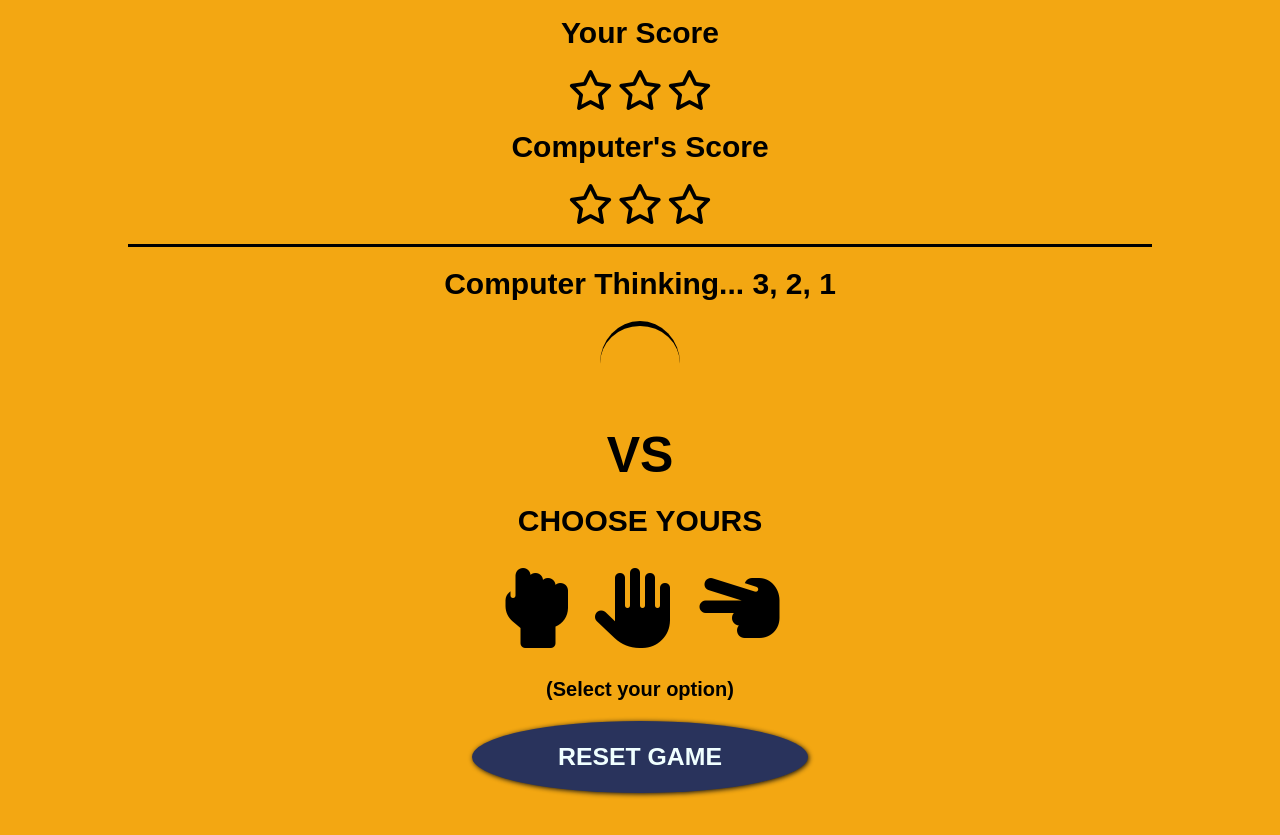
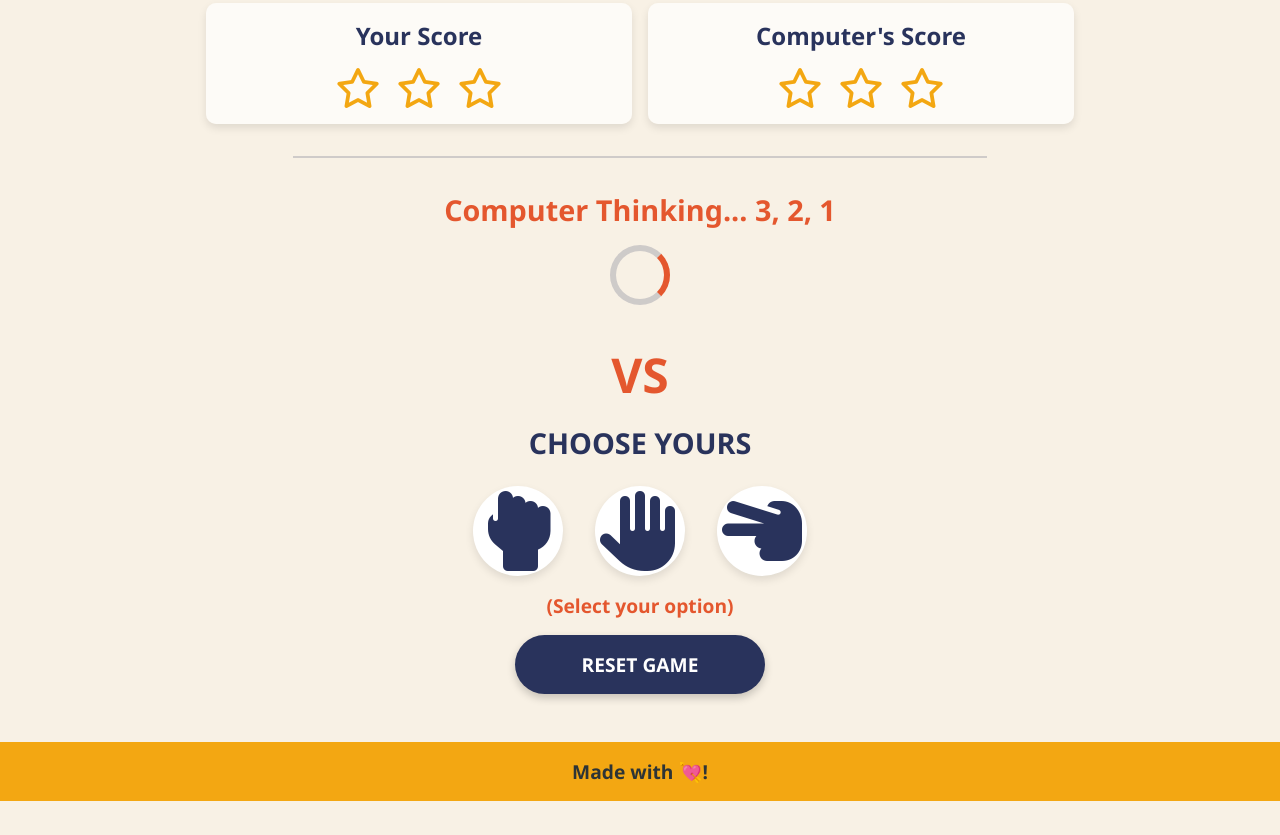
Before and after one commit to yadavikash19/stone-paper-scissor, a plain HTML site: page game.html in a window 1280 px wide. Shown: the part 265-1100 px from the top of the page. After the commit the page ends 1066 px from the top, so only its background shows below. Drawn offline with Linux system fonts and the light colour scheme.

Commit message:
Added More Styling

```diff
--- a/game.css
+++ b/game.css
@@ -1,182 +1,258 @@
-*{
+* {
     margin: 0;
     padding: 0;
-    font-family: Arial, Helvetica, sans-serif;
+    box-sizing: border-box;
+    font-family: 'Segoe UI', Tahoma, Geneva, Verdana, sans-serif;
 }
 
-body{
+:root {
+    --color1: #E4572E;  /* Vibrant orange for header */
+    --color2: #29335C;  /* Dark blue for buttons */
+    --color3: #F8F1E5;  /* Light cream for background */
+    --color4: #A8C686;  /* Soft green (unused) */
+    --color5: #F3A712;  /* Golden yellow for footer */
+    --text-light: #FFFFFF;
+    --text-dark: #2D3436;
+    --accent: #E4572E;
+}
+
+body {
     background-color: var(--color3);
     text-align: center;
+    min-height: 100vh;
+    display: flex;
+    flex-direction: column;
+    color: var(--text-dark);
 }
 
-nav{
+nav {
     background-color: var(--color1);
-    color: white;
-    padding: 20px;
+    color: var(--text-light);
+    padding: 1.2rem;
     text-align: center;
-    font-size: 23px;
+    font-size: 1.8rem;
     position: sticky;
     top: 0;
-}
-footer{
-    background-color: var(--color5);
-    color: rgb(0, 0, 0);
-    padding: 4px;
-    text-align: center;
-    font-size: 20px;
-    bottom: 0;
-}
-main{
-    margin-bottom: 300px;
+    box-shadow: 0 2px 10px rgba(0, 0, 0, 0.1);
+    z-index: 10;
 }
 
-:root{
-    --color1: #E4572E;
-    --color2: #29335C;
-    --color3: #F3A712;
-    --color4: #A8C686;
-    --color5: #669BBC;
+footer {
+    background-color: var(--color5);
+    color: var(--text-dark);
+    padding: 1rem;
+    text-align: center;
+    font-size: 1.2rem;
+    font-weight: 600;
+    margin-top: auto;
 }
 
-div{
-    margin: auto;
-    margin-top: 20px;
-    width: 80vw;
+/* Game Container Styles */
+main {
+    padding: 2rem 1rem;
+    max-width: 900px;
+    margin: 0 auto;
+    width: 100%;
 }
 
-h1.rounds{
-    padding: 20px;
-    font-size: 13vmin;
+h1.rounds {
+    font-size: 3rem;
+    margin: 1rem 0;
+    color: var(--color2);
 }
 
-/* div.playerScore{
-    border: solid;
+.line {
+    height: 2px;
+    background-color: var(--color2);
+    opacity: 0.2;
+    margin: 1.5rem auto;
+    width: 80%;
 }
 
-div.compScore{
-    border: solid;
+/* Scores Section */
+.scores {
+    display: flex;
+    justify-content: space-around;
+    margin: 2rem 0;
+    flex-wrap: wrap;
+    gap: 1rem;
 }
 
-div.compTurn{
-    border: solid;
+.playerScore, .compScore {
+    flex: 1;
+    min-width: 250px;
+    padding: 1rem;
+    border-radius: 10px;
+    background: rgba(255, 255, 255, 0.7);
+    box-shadow: 0 4px 8px rgba(0, 0, 0, 0.1);
 }
 
-div.playerTurn{
-    border: solid;
-} */
-button.rstGame{
-    background-color: var(--color2);
-    height: 9vmin;
-    width: 42vmin;
-    box-shadow: 1px 1px 5px rgb(19, 18, 18);
-    border: none;
-    font-size: 1.55rem;
-    border-radius: 50%;
-    font-weight: 600;
-    transition: 0.2s ease-in-out;
-    color: azure;
+.scores h2 {
+    font-size: 1.5rem;
+    margin-bottom: 1rem;
+    color: var(--color2);
 }
 
-button.rst:hover{
-    transform: scale(1.15);
-    background-color: #2b4198;;
-}
-button.rst:active{
-    transform: scale(0.9);
+.stars {
+    display: flex;
+    justify-content: center;
+    gap: 1rem;
 }
 
-h2{
-    font-weight: 700;
-    font-size: 30px;
+.fa-star {
+    font-size: 2.5rem;
+    color: var(--color5);
 }
 
-div.loader{
-    width: 10vmin;
-    height: 10vmin;
-    border-top: solid black 5px;
-    border-radius: 50%;
-    animation: loading 0.5s linear infinite;
+/* Gameplay Area */
+.compTurn {
+    margin: 2rem 0;
+    min-height: 120px;
 }
 
+#compLine {
+    font-size: 1.8rem;
+    margin-bottom: 1rem;
+    color: var(--color1);
+}
 
+.loader {
+    width: 60px;
+    height: 60px;
+    border: 6px solid rgba(41, 51, 92, 0.2);
+    border-top: 6px solid var(--color1);
+    border-radius: 50%;
+    margin: 0 auto;
+    animation: loading 0.8s linear infinite;
+}
+
+.VS {
+    font-size: 3rem;
+    font-weight: 700;
+    margin: 1rem 0;
+    color: var(--color1);
+}
+
+.playerTurn h2 {
+    font-size: 1.8rem;
+    margin-bottom: 1.5rem;
+    color: var(--color2);
+}
+
+.options {
+    display: flex;
+    justify-content: center;
+    gap: 2rem;
+    flex-wrap: wrap;
+    margin-bottom: 1rem;
+}
+
+.rock-paper-scissors {
+    cursor: pointer;
+    padding: 1rem;
+    border-radius: 50%;
+    background: white;
+    width: 90px;
+    height: 90px;
+    display: flex;
+    align-items: center;
+    justify-content: center;
+    box-shadow: 0 4px 8px rgba(0, 0, 0, 0.1);
+    transition: all 0.3s ease;
+    color: var(--color2);
+}
+
+.rock-paper-scissors:hover {
+    transform: translateY(-5px) scale(1.1);
+    box-shadow: 0 8px 16px rgba(0, 0, 0, 0.15);
+}
+
+.rock-paper-scissors:active {
+    transform: translateY(0) scale(0.95);
+}
+
+.pick {
+    font-size: 1.2rem;
+    font-weight: 600;
+    color: var(--color1);
+    margin-top: 1rem;
+}
+
+/* Buttons */
+button {
+    border: none;
+    border-radius: 50px;
+    font-weight: 600;
+    transition: all 0.3s ease;
+    cursor: pointer;
+    padding: 1rem 2rem;
+    font-size: 1.2rem;
+    margin: 1rem;
+    box-shadow: 0 4px 8px rgba(0, 0, 0, 0.2);
+}
+
+button.rstGame, button.newGame {
+    background-color: var(--color2);
+    color: white;
+    min-width: 250px;
+}
+
+button:hover {
+    transform: translateY(-3px);
+    box-shadow: 0 6px 12px rgba(0, 0, 0, 0.25);
+    background-color: #1e2a4a;
+}
+
+button:active {
+    transform: translateY(1px);
+}
+
+/* Results Section */
+.results {
+    text-align: center;
+    padding: 2rem;
+    margin: 2rem auto;
+    max-width: 600px;
+}
+
+h1.resultLine {
+    font-size: 3.5rem;
+    margin: 2rem 0;
+    color: var(--color1);
+}
+
+/* Animations */
 @keyframes loading {
     from { transform: rotate(0deg); }
     to { transform: rotate(360deg); }
 }
 
-.fa-star {
-    font-size: 40px;
-}
-
-
-.rock-paper-scissors {
-    margin: 10px;
-    transition: 0.2s ease-in-out;
-
-}
-.rock-paper-scissors:hover{
-    transform: scale(1.25);
-}
-.rock-paper-scissors:active{
-    transform: scale(0.9);
-}
-
-p.VS{
-    font-size: 50px;
-    font-weight: 700;
-    padding-top: 20px;
-}
-p.pick{
-    font-size: 20px;
-    font-weight: 700;
-    padding-top: 20px;
-}
-
-div.line{
-    border-top: solid;
-    width: 80vw;
-}
-
-div.rstGame{
-    padding-bottom: 30px;
-}
-/* ------------------------------ */
-.gameHidden{
-    display: none;/
-}
-div.resultHide{
-    display: none;
-}
-.loaderHide{
+/* Hidden Elements */
+.gameHidden {
     display: none;
 }
 
-h1.resultLine{
-    padding: 100px;
-    font-size: 8vmin;
+.resultHide {
+    display: none;
 }
 
-button.newGame{
-    background-color: var(--color2);
-    height: 9vmin;
-    width: 42vmin;
-    box-shadow: 3px 3px 5px rgb(0, 0, 0);
-    border: none;
-    font-size: 1.75rem;
-    border-radius: 50%;
-    font-weight: 600;
-    transition: 0.2s ease-in-out;
-
+.loaderHide {
+    display: none;
 }
 
-button:hover{
-    transform: scale(1.25);
-    background-color: #2b4198;;
+/* Responsive Adjustments */
+@media (max-width: 768px) {
+    h1.rounds, h1.resultLine {
+        font-size: 2.5rem;
+    }
+
+    .options {
+        gap: 1rem;
+    }
+
+    .rock-paper-scissors {
+        width: 80px;
+        height: 80px;
+        font-size: 3rem;
+    }
 }
-button:active{
-    transform: scale(0.9);
-}
-
-div.results{
-    margin-bottom: 100px;
-}
--- a/game.html
+++ b/game.html
@@ -1,18 +1,16 @@
 <!DOCTYPE html>
 <html lang="en">
-
 <head>
     <meta charset="UTF-8">
     <meta name="viewport" content="width=device-width, initial-scale=1.0">
-    <title>stone-paper-scissors</title>
+    <title>Stone Paper Scissors</title>
+    <link rel="stylesheet" href="https://cdnjs.cloudflare.com/ajax/libs/font-awesome/6.5.1/css/all.min.css">
     <link rel="stylesheet" href="game.css">
-    <link rel="stylesheet" href="https://cdnjs.cloudflare.com/ajax/libs/font-awesome/6.5.1/css/all.min.css">
-
 </head>
 
 <body>
     <nav>
-        <h1>Stone Paper Scissor</h1>
+        <h1>Stone Paper Scissors</h1>
     </nav>
 
     <div class="results resultHide">
@@ -24,7 +22,6 @@
         <h1 class="rounds">Round 1</h1>
 
         <div class="line"></div>
-
 
         <div class="scores">
             <div class="playerScore">
@@ -72,7 +69,5 @@
     </footer>
 
     <script src="script.js"></script>
-
 </body>
-
 </html>
--- a/start.css
+++ b/start.css
@@ -1,78 +1,140 @@
-*{
+* {
     margin: 0;
     padding: 0;
-    font-family: Arial, Helvetica, sans-serif;
+    box-sizing: border-box;
+    font-family: 'Segoe UI', Tahoma, Geneva, Verdana, sans-serif;
 }
 
-body{
-    background-color: var(--color3);
-    text-align: center;
-}
-
-nav{
-    background-color: var(--color1);
-    color: white;
-    padding: 20px;
-    text-align: center;
-    font-size: 23px;
-    position: sticky;
-    top: 0;
-}
-footer{
-    background-color: var(--color5);
-    color: rgb(0, 0, 0);
-    padding: 4px;
-    text-align: center;
-    font-size: 20px;
-    bottom: 0;
-
-}
-main{
-    margin-bottom: 300px;
-}
-
-:root{
+:root {
     --color1: #E4572E;
     --color2: #29335C;
     --color3: #F3A712;
     --color4: #A8C686;
     --color5: #669BBC;
+    --text-light: #f8f9fa;
+    --text-dark: #212529;
 }
 
-div{
+body {
+    background-color: var(--color3);
+    text-align: center;
+    min-height: 100vh;
     display: flex;
     flex-direction: column;
-    border: solid;
-    height: 50vh;
-    width: 70vw;
-    margin: auto;
 }
 
-main p{
-    padding-top: 150px;
+nav {
+    background-color: var(--color1);
+    color: var(--text-light);
+    padding: 1.5rem;
+    text-align: center;
+    font-size: 1.8rem;
+    position: sticky;
+    top: 0;
+    box-shadow: 0 2px 10px rgba(0, 0, 0, 0.1);
+    z-index: 10;
+}
+
+main {
+    flex: 1;
+    display: flex;
+    flex-direction: column;
+    justify-content: center;
+    align-items: center;
+    padding: 2rem;
+    margin-bottom: 2rem;
+}
+
+main p {
     font-size: 12vmin;
-    text-align: center;
     font-weight: 700;
-    padding-bottom: 50px;
+    margin-bottom: 3rem;
+    color: var(--text-dark);
+    text-shadow: 2px 2px 4px rgba(0, 0, 0, 0.1);
+    animation: fadeIn 0.8s ease-out;
 }
-button{
+
+button {
     background-color: var(--color2);
     height: 9vmin;
     width: 42vmin;
-    box-shadow: 1px 2px 5px rgb(0, 0, 0);
+    min-height: 60px;
+    min-width: 200px;
+    box-shadow: 0 4px 8px rgba(0, 0, 0, 0.2);
     border: none;
     font-size: 1.75rem;
-    border-radius: 50%;
+    border-radius: 50px;
     font-weight: 600;
-    transition: 0.2s ease-in-out;
-    color: azure;
-
+    transition: all 0.3s ease;
+    color: var(--text-light);
+    cursor: pointer;
+    padding: 0.5rem 1rem;
+    overflow: hidden;
+    position: relative;
 }
 
-button:hover{
-    transform: scale(1.25);
+button:hover {
+    transform: translateY(-5px) scale(1.05);
     background-color: #2b4198;
+    box-shadow: 0 6px 12px rgba(0, 0, 0, 0.25);
 }
-button:active{
-    transform: scale(0.9);
+
+button:active {
+    transform: translateY(0) scale(0.95);
 }
+
+button::after {
+    content: '';
+    position: absolute;
+    top: 0;
+    left: 0;
+    width: 100%;
+    height: 100%;
+    background: rgba(255, 255, 255, 0.1);
+    transform: translateX(-100%);
+    transition: transform 0.4s ease;
+}
+
+button:hover::after {
+    transform: translateX(0);
+}
+
+footer {
+    background-color: var(--color5);
+    color: var(--text-dark);
+    padding: 1rem;
+    text-align: center;
+    font-size: 1.2rem;
+    position: sticky;
+    bottom: 0;
+    box-shadow: 0 -2px 10px rgba(0, 0, 0, 0.1);
+}
+
+@keyframes fadeIn {
+    from {
+        opacity: 0;
+        transform: translateY(20px);
+    }
+    to {
+        opacity: 1;
+        transform: translateY(0);
+    }
+}
+
+@media (max-width: 768px) {
+    nav {
+        font-size: 1.5rem;
+        padding: 1rem;
+    }
+
+    main p {
+        font-size: 10vmin;
+        margin-bottom: 2rem;
+    }
+
+    button {
+        font-size: 1.5rem;
+        width: 80vw;
+        height: 12vmin;
+    }
+}
```
Also changed, not shown: index.html (+6 -6 lines).
